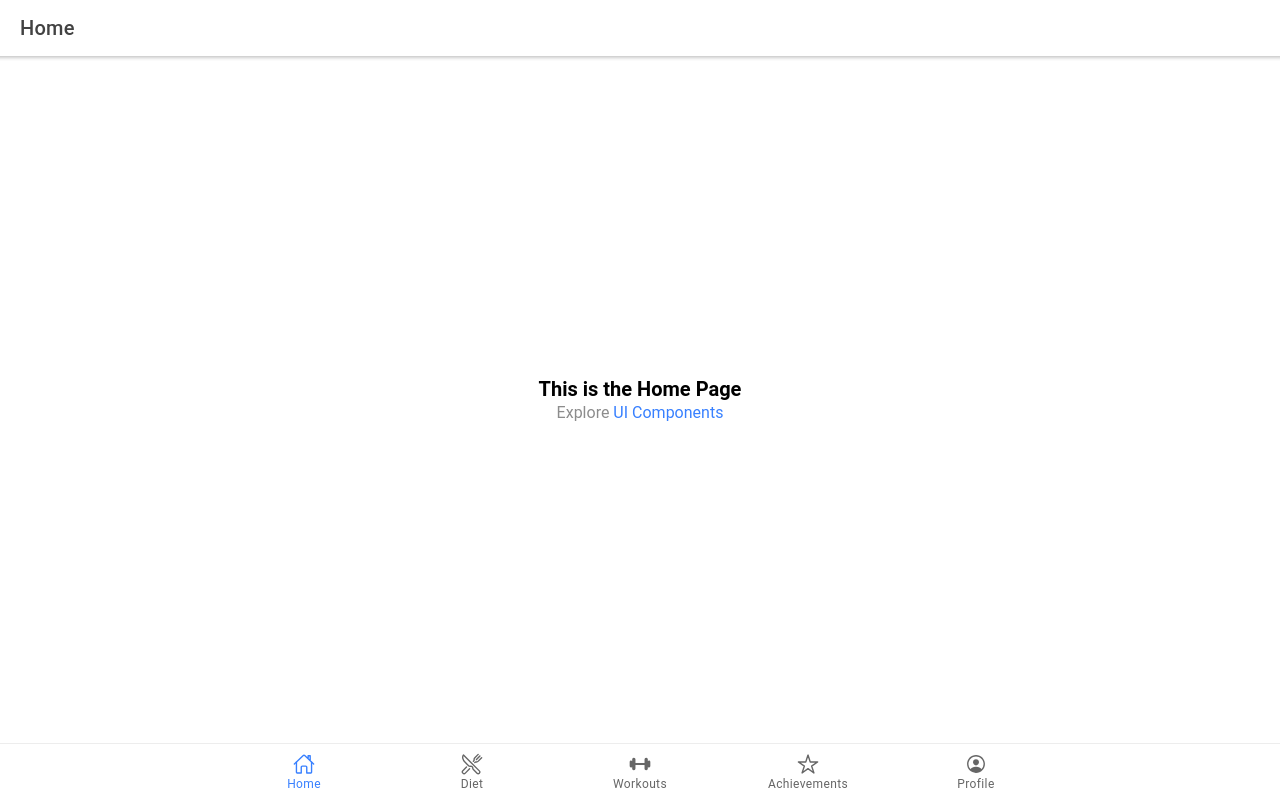
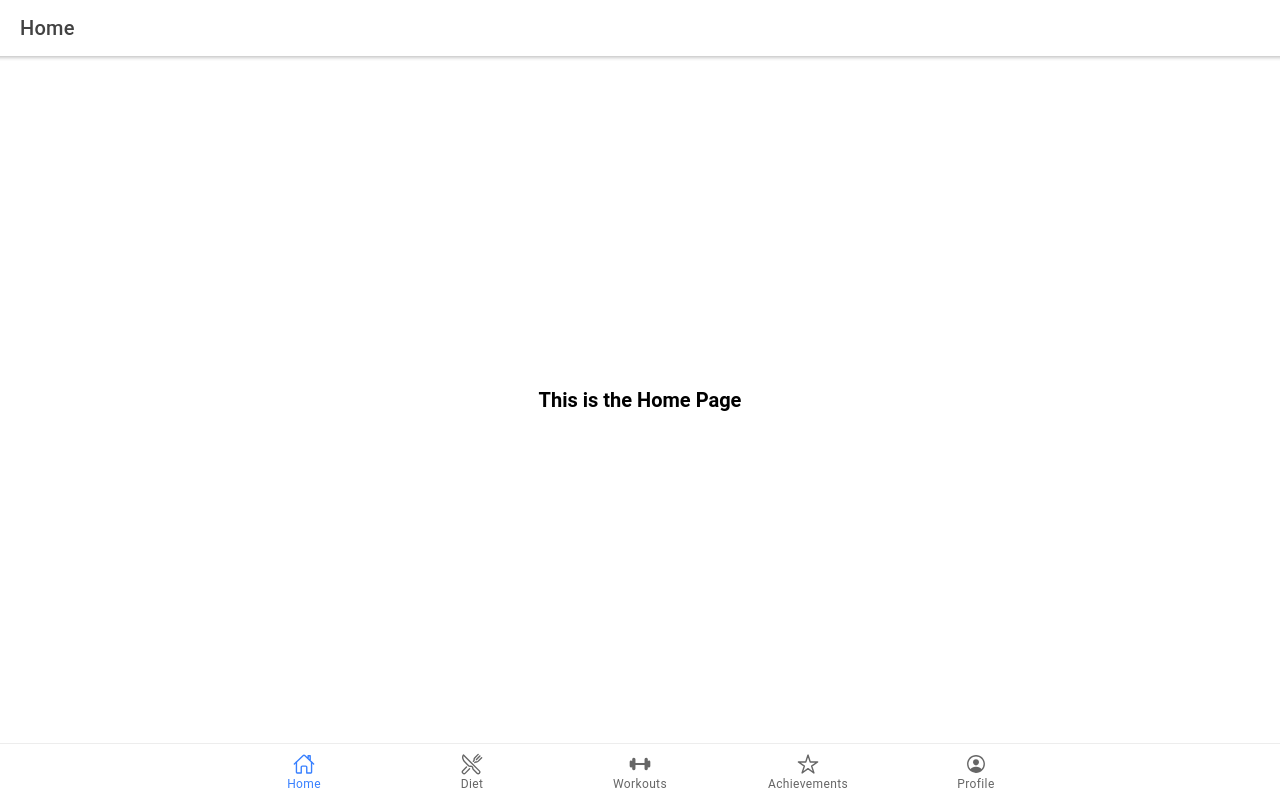
Before and after one commit to kevinkant/AWM-FitQuest, a React (Create React App) app in the folder fitquest/: page /Home in a window 1280 px wide. Built offline with nearby package versions, Linux system fonts and the light colour scheme.

Commit message:
workout pages

```diff
--- a/fitquest/src/components/ExploreContainer.tsx
+++ b/fitquest/src/components/ExploreContainer.tsx
@@ -8,7 +8,6 @@
   return (
     <div className="container">
       <strong>{name}</strong>
-      <p>Explore <a target="_blank" rel="noopener noreferrer" href="https://ionicframework.com/docs/components">UI Components</a></p>
     </div>
   );
 };
--- a/fitquest/src/pages/Tabs/Workouts.tsx
+++ b/fitquest/src/pages/Tabs/Workouts.tsx
@@ -20,7 +20,7 @@
           </IonToolbar>
         </IonHeader>
 
-          <WorkoutCards />
+        <WorkoutCards />
 
       </IonContent>
 
--- a/fitquest/src/pages/Workouts/Bodyweight/Bodyweight.tsx
+++ b/fitquest/src/pages/Workouts/Bodyweight/Bodyweight.tsx
@@ -0,0 +1 @@
+import React from 'react';
--- a/fitquest/src/pages/Workouts/Hiit/Hiit.tsx
+++ b/fitquest/src/pages/Workouts/Hiit/Hiit.tsx
@@ -0,0 +1 @@
+import React from 'react';
--- a/fitquest/src/pages/Workouts/Strength/Strength.tsx
+++ b/fitquest/src/pages/Workouts/Strength/Strength.tsx
@@ -0,0 +1 @@
+import React from 'react';
```
Also changed, not shown: fitquest/src/components/Cards.tsx (+1 -6 lines).
